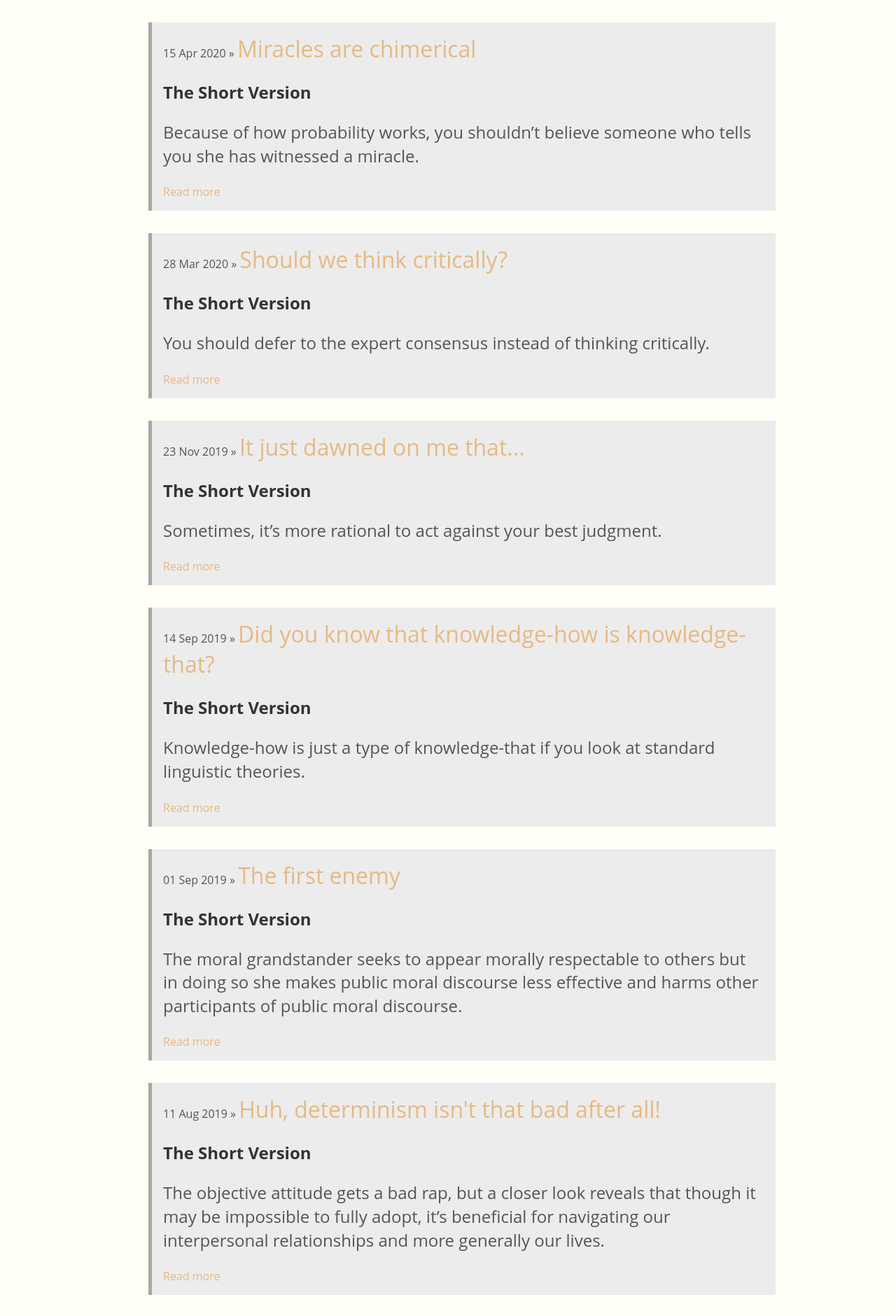
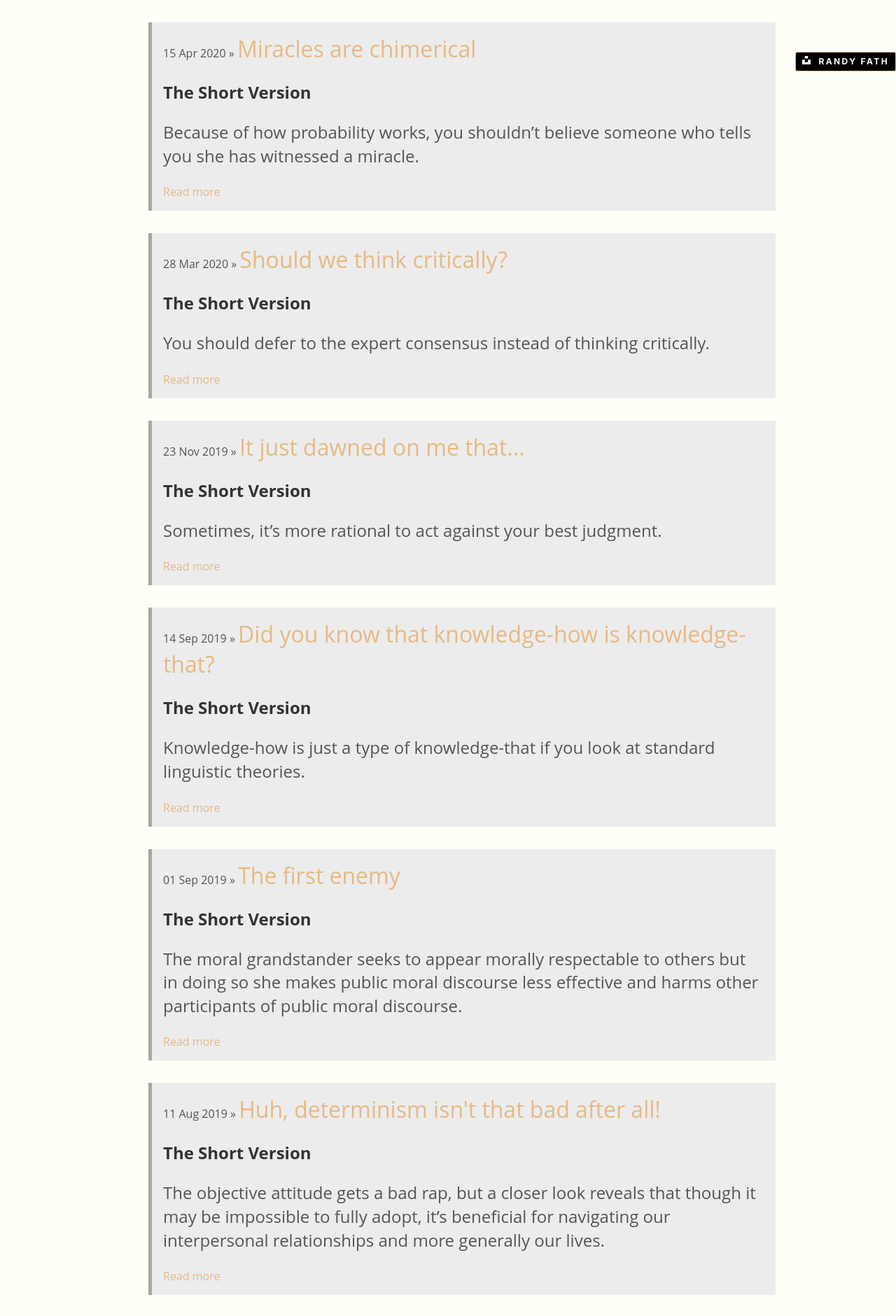
Before and after one commit to wchoi11/notchmess, a Jekyll site: the page built from index.html, in a window 1280 px wide. Shown: the part 798-2678 px from the top of the page at 70% size. Built offline with Jekyll 4.4.1, drawn with Linux system fonts in a browser that asks for light colours.

Commit message:
Add photo credit for header

```diff
--- a/css/main.css
+++ b/css/main.css
@@ -32,6 +32,12 @@
     font-family: 'Open Sans', 'Roboto', 'Helvetica', 'Arial', 'Sans-Serif';
     background-color: #fffff8;
     color: #555;
+}
+
+.credit {
+    position: absolute;
+    bottom: 0;
+    right: 0;
 }
 
 .post-body {
--- a/index.html
+++ b/index.html
@@ -8,7 +8,19 @@
     <p>
         <a href="/notchmess/about/">by WEC</a>
     </p>
-    <!--    <a class="credit" style="background-color:black;color:white;text-decoration:none;padding:4px 6px;font-family:-apple-system, BlinkMacSystemFont, &quot;San Francisco&quot;, &quot;Helvetica Neue&quot;, Helvetica, Ubuntu, Roboto, Noto, &quot;Segoe UI&quot;, Arial, sans-serif;font-size:12px;font-weight:bold;line-height:1.2;display:inline-block;border-radius:3px" href="https://unsplash.com/@randyfath?utm_medium=referral&amp;utm_campaign=photographer-credit&amp;utm_content=creditBadge" target="_blank" rel="noopener noreferrer" title="Download free do whatever you want high-resolution photos from Randy Fath"><span style="display:inline-block;padding:2px 3px"><svg xmlns="http://www.w3.org/2000/svg" style="height:12px;width:auto;position:relative;vertical-align:middle;top:-2px;fill:white" viewBox="0 0 32 32"><title>unsplash-logo</title><path d="M10 9V0h12v9H10zm12 5h10v18H0V14h10v9h12v-9z"></path></svg></span><span style="display:inline-block;padding:2px 3px">Randy Fath</span></a>-->
+    <a class="credit"
+       style="background-color:black;color:white;text-decoration:none;padding:4px 6px;font-family:-apple-system, BlinkMacSystemFont, &quot;San Francisco&quot;, &quot;Helvetica Neue&quot;, Helvetica, Ubuntu, Roboto, Noto, &quot;Segoe UI&quot;, Arial, sans-serif;font-size:12px;font-weight:bold;line-height:1.2;display:inline-block;border-radius:3px" href="https://unsplash.com/@randyfath?utm_medium=referral&amp;utm_campaign=photographer-credit&amp;utm_content=creditBadge"
+       target="_blank"
+       rel="noopener noreferrer"
+       title="Photo credit for Randy Fath">
+        <span style="display:inline-block;padding:2px 3px">
+            <svg xmlns="http://www.w3.org/2000/svg" style="height:12px;width:auto;position:relative;vertical-align:middle;top:-2px;fill:white" viewBox="0 0 32 32">
+                <title>unsplash-logo</title>
+                <path d="M10 9V0h12v9H10zm12 5h10v18H0V14h10v9h12v-9z"></path>
+            </svg>
+        </span>
+        <span style="display:inline-block;padding:2px 3px">Randy Fath</span>
+    </a>
 </header>
 
 <ul class="posts">
```
